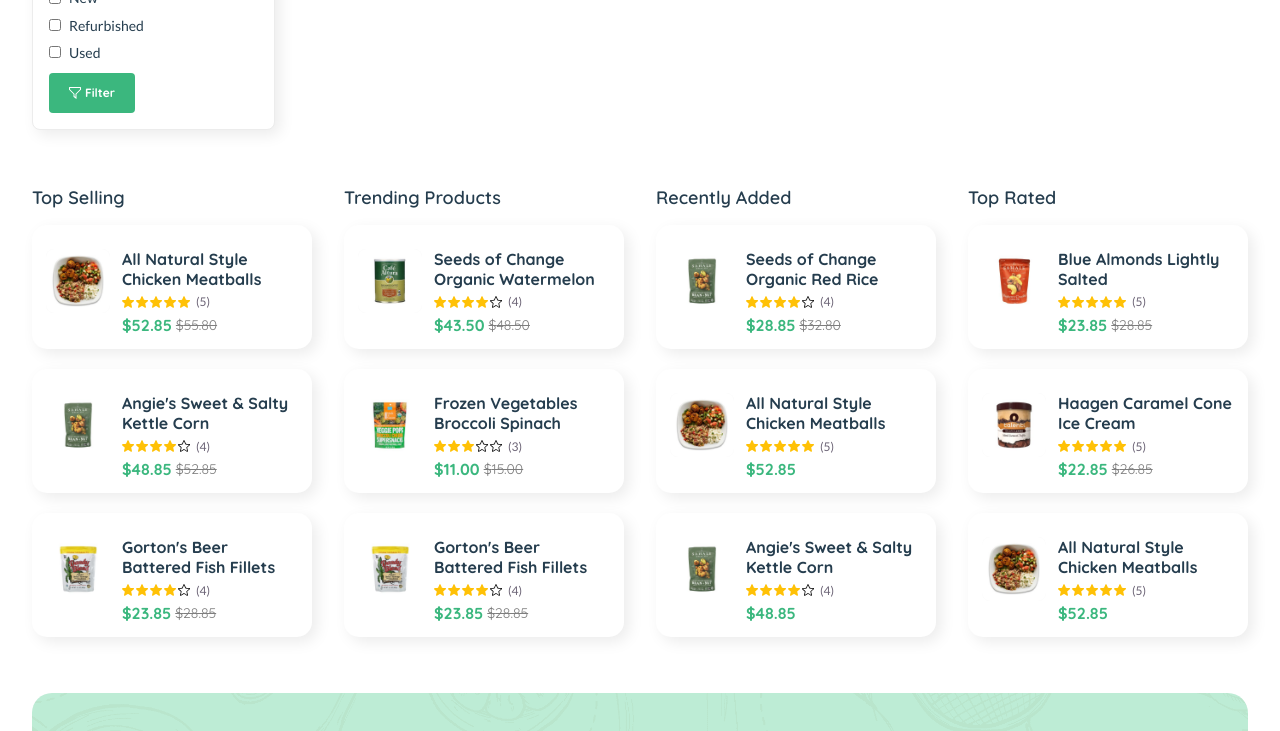
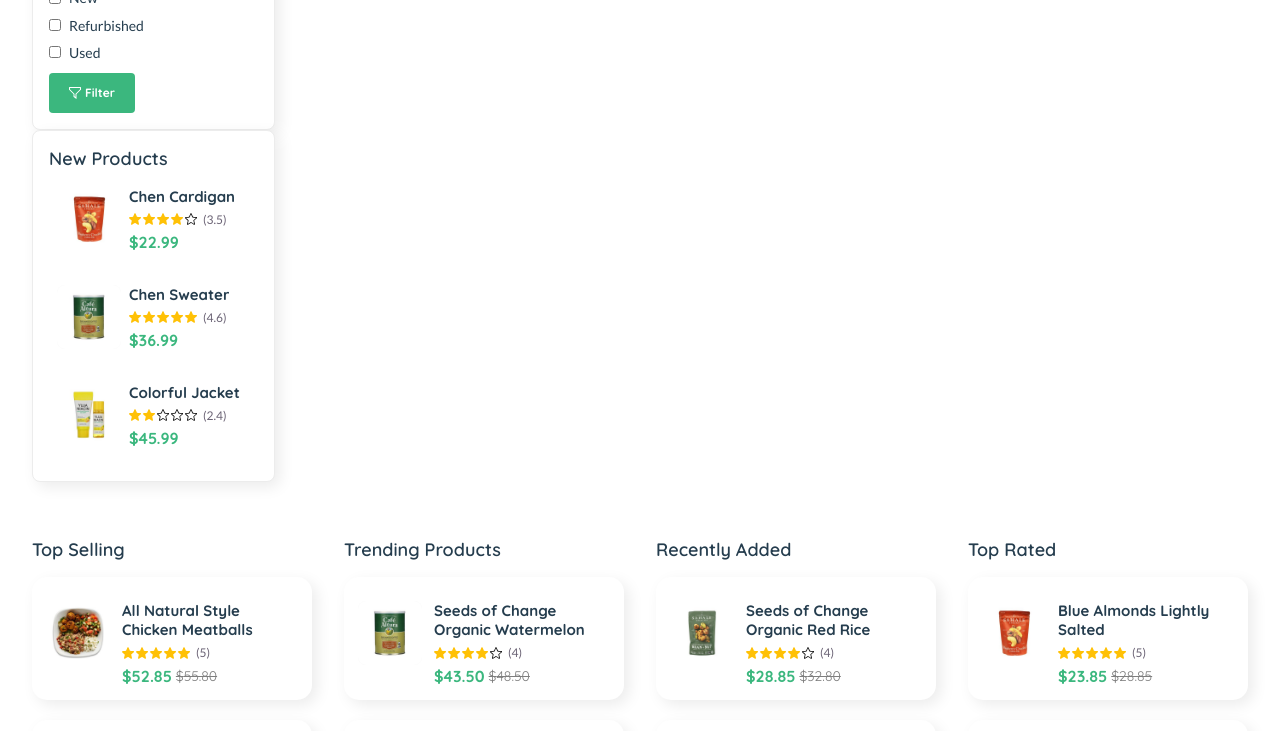
Before and after one commit to justionut-n1s/Practica-IBM-2026-, a React (Vite) app: page / in a window 1280 px wide. Shown: the part 2760-3491 px from the top of the page. Built offline with nearby package versions, Linux system fonts and the light colour scheme.

Commit message:
Created a new organism (NewProductPanel) and revised the props of ProductRow

```diff
--- a/src/Playground.tsx
+++ b/src/Playground.tsx
@@ -47,6 +47,7 @@
   ProductLists,
   CategoryPanel,
   FilterPanel,
+  NewProductPanel,
 } from "./components/organisms";
 import {
   Compare,
@@ -767,6 +768,33 @@
     { id: 2, title: "Item Condition", options: ["New", "Refurbished", "Used"] },
   ];
 
+  const newProducts = [
+    {
+      id: 1,
+      imageSrc: nuts,
+      name: "Chen Cardigan",
+      name_link: "",
+      rating: 3.5,
+      price: "22.99",
+    },
+    {
+      id: 2,
+      imageSrc: organicCoffee,
+      name: "Chen Sweater",
+      name_link: "",
+      rating: 4.6,
+      price: "36.99",
+    },
+    {
+      id: 3,
+      imageSrc: orangeCream,
+      name: "Colorful Jacket",
+      name_link: "",
+      rating: 2.4,
+      price: "45.99",
+    },
+  ];
+
   const sectionStyle = { padding: "0 2rem", boxSizing: "border-box" as const };
 
   return (
@@ -809,6 +837,7 @@
           <CategoryCarousel cardList={cardList}></CategoryCarousel>
           <CategoryPanel cardList={categoryList}></CategoryPanel>
           <FilterPanel checkboxList={checkboxList}></FilterPanel>
+          <NewProductPanel productRowList={newProducts}></NewProductPanel>
         </div>
         {/* <div style={sectionStyle}>
           <Heading lvl={2}>Popular Products</Heading>
--- a/src/assets/images/index.ts
+++ b/src/assets/images/index.ts
@@ -51,3 +51,4 @@
 export { default as veggiePops } from "./veggie-pops.png";
 export { default as iceCream } from "./ice-cream.png";
 export { default as Vegetable } from "./Vegetable.png";
+export { default as SliderImg1 } from "./SliderImg1.png";
--- a/src/components/atoms/Card/Card.tsx
+++ b/src/components/atoms/Card/Card.tsx
@@ -1,6 +1,6 @@
 import "./Card.css";
 
-type CardVariant = "shadow" | "flat";
+export type CardVariant = "shadow" | "flat";
 
 export interface CardProps {
   children: React.ReactNode;
--- a/src/components/atoms/index.ts
+++ b/src/components/atoms/index.ts
@@ -4,7 +4,7 @@
   default as Hyperlink,
   type HyperlinkProps,
 } from "./Hyperlink/Hyperlink";
-export { default as Card, type CardProps } from "./Card/Card";
+export { default as Card, type CardProps, type CardVariant } from "./Card/Card";
 export { default as Heading, type HeadingProps } from "./Heading/Heading";
 export { default as PriceTag, type PriceTagProps } from "./PriceTag/PriceTag";
 export { default as Badge, type BadgeProps } from "./Badge/Badge";
--- a/src/components/molecules/ProductRow/ProductRow.css
+++ b/src/components/molecules/ProductRow/ProductRow.css
@@ -36,9 +36,9 @@
   font-weight: 700;
   color: var(--color-text-dark);
   display: -webkit-box;
-  -webkit-line-clamp: 2;
+  line-clamp: 2;
   -webkit-box-orient: vertical;
   overflow: hidden;
   line-height: 1.3;
-  min-height: 2.4em;
+  /* min-height: 2.4em; */
 }
--- a/src/components/molecules/ProductRow/ProductRow.tsx
+++ b/src/components/molecules/ProductRow/ProductRow.tsx
@@ -1,9 +1,19 @@
-import { Card, Image, Hyperlink, StarRating, PriceTag } from "../../atoms";
+import {
+  Card,
+  CardVariant,
+  Image,
+  Hyperlink,
+  StarRating,
+  PriceTag,
+} from "../../atoms/index";
 import "./ProductRow.css";
 
 interface ProductRowProps {
+  className?: string;
+  cardVariant?: CardVariant;
   imageSrc: string;
   name: string;
+  size?: number;
   name_link: string;
   rating: number;
   price: string;
@@ -11,28 +21,28 @@
 }
 
 function ProductRow({
+  className = "product-row",
+  cardVariant = "shadow",
   imageSrc,
   name,
+  size = 80,
   name_link,
   rating,
   price,
   oldPrice,
 }: ProductRowProps) {
   return (
-    <Card className="product-row">
+    <Card className={className} variant={cardVariant}>
       <div className="product-row__image">
-        <Image src={imageSrc} alt={name} width={80} height={80} />
+        <Image src={imageSrc} alt={name} width={size} height={size} />
       </div>
-
       <div className="product-row__content">
         <Hyperlink
           message={name}
           link={name_link}
-          className="product-row__name"
+          variant="product-row__name"
         />
-
         <StarRating rating={rating} />
-
         <PriceTag price={price} oldPrice={oldPrice} />
       </div>
     </Card>
--- /dev/null
+++ b/src/components/organisms/NewProductPanel/NewProductPanel.css
@@ -0,0 +1,32 @@
+.new-product-panel {
+  display: flex;
+  flex-direction: column;
+  height: 22rem;
+  width: 20%;
+  padding: 1rem;
+  margin-right: auto;
+  border: 0.063rem solid var(--color-border);
+  border-radius: 0.5rem;
+  justify-content: space-between;
+  box-sizing: border-box;
+}
+
+.new-product-panel__title {
+  height: 10%;
+  width: 100%;
+}
+
+.new-product-panel__card-container {
+  display: grid;
+  grid-template-rows: repeat(3, 1fr);
+  gap: 0.5rem;
+  height: 90%;
+}
+
+.new-product-panel__card-container__product-row {
+  display: flex;
+  gap: 0.5rem;
+  width: 100%;
+  padding: 0.5rem;
+  flex-wrap: wrap;
+}
--- /dev/null
+++ b/src/components/organisms/NewProductPanel/NewProductPanel.tsx
@@ -0,0 +1,42 @@
+import React from "react";
+import { Heading, Card } from "../../atoms/index";
+import { ProductRow } from "../../molecules/index";
+import "./NewProductPanel.css";
+
+interface NewProductPanelItem {
+  id: number;
+  imageSrc: string;
+  name: string;
+  name_link: string;
+  rating: number;
+  price: string;
+}
+
+interface NewProductPanelProps {
+  productRowList: NewProductPanelItem[];
+}
+
+const NewProductPanel: React.FC<NewProductPanelProps> = ({
+  productRowList,
+}) => {
+  return (
+    <Card className="new-product-panel">
+      <div className="new-product-panel__title">
+        <Heading lvl={4}>New Products</Heading>
+      </div>
+      <div className="new-product-panel__card-container">
+        {productRowList.map(({ id, ...otherProps }) => (
+          <ProductRow
+            key={id}
+            className="new-product-panel__card-container__product-row"
+            cardVariant="flat"
+            size={20}
+            {...otherProps}
+          ></ProductRow>
+        ))}
+      </div>
+    </Card>
+  );
+};
+
+export default NewProductPanel;
--- a/src/components/organisms/ProductLists/ProductLists.tsx
+++ b/src/components/organisms/ProductLists/ProductLists.tsx
@@ -20,7 +20,6 @@
   columns: ProductColumn[];
 }
 
-// Multi-column product lists (e.g. Top Selling, Trending). Props: columns = array of {title, products}
 function ProductLists({ columns }: ProductListsProps) {
   return (
     <div className="product-lists">
--- a/src/components/organisms/index.ts
+++ b/src/components/organisms/index.ts
@@ -31,3 +31,4 @@
 export { default as NewsletterBanner } from "./NewsletterBanner/NewsletterBanner";
 export { default as CategoryPanel } from "./CategoryPanel/CategoryPanel";
 export { default as FilterPanel } from "./FilterPanel/FilterPanel";
+export { default as NewProductPanel } from "./NewProductPanel/NewProductPanel";
```
Also changed, not shown: src/components/organisms/CategoryPanel/CategoryPanel.tsx (+0 -7 lines), src/components/organisms/FilterPanel/FilterPanel.tsx (+1 -8 lines), src/assets/images/SliderImg1.png (added).
